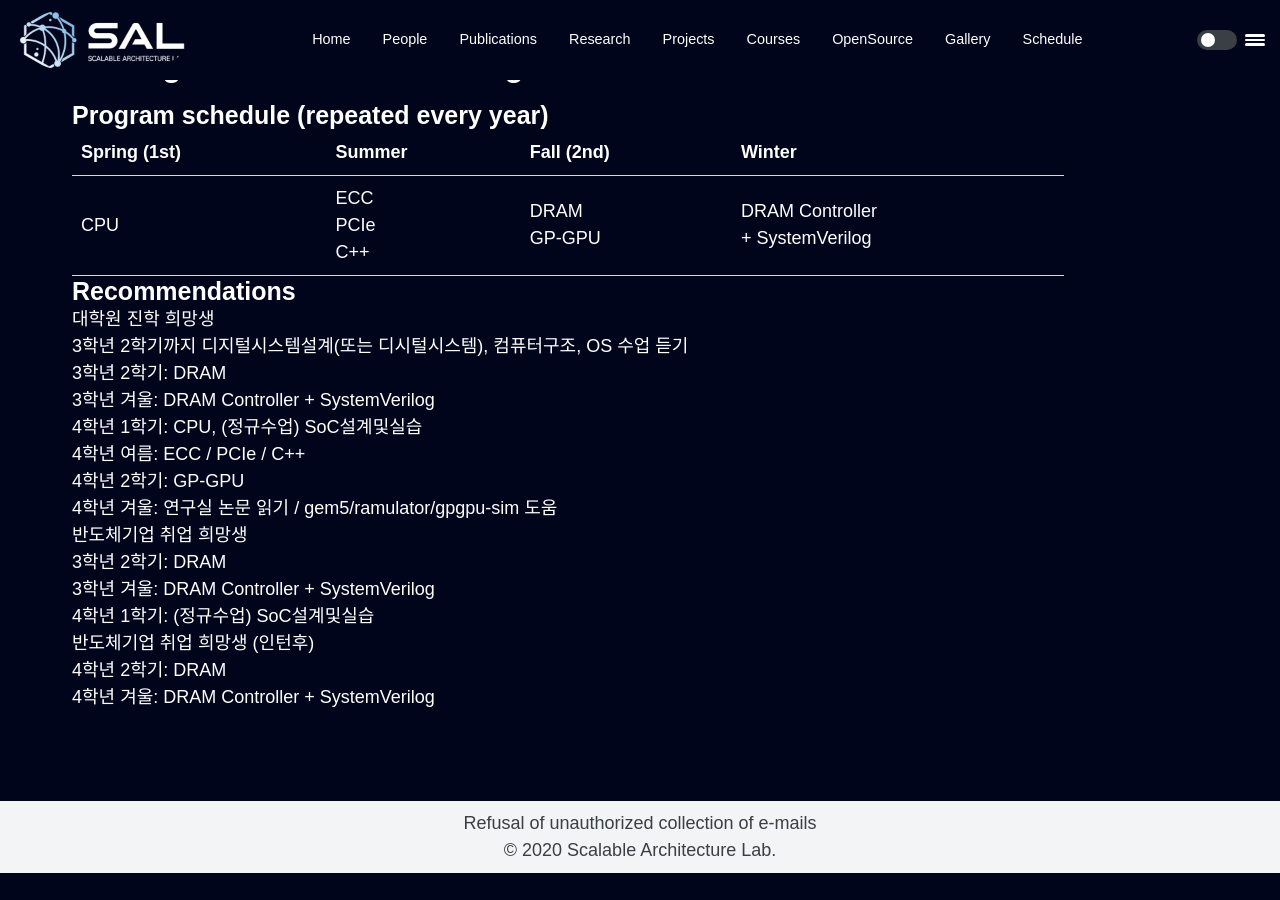
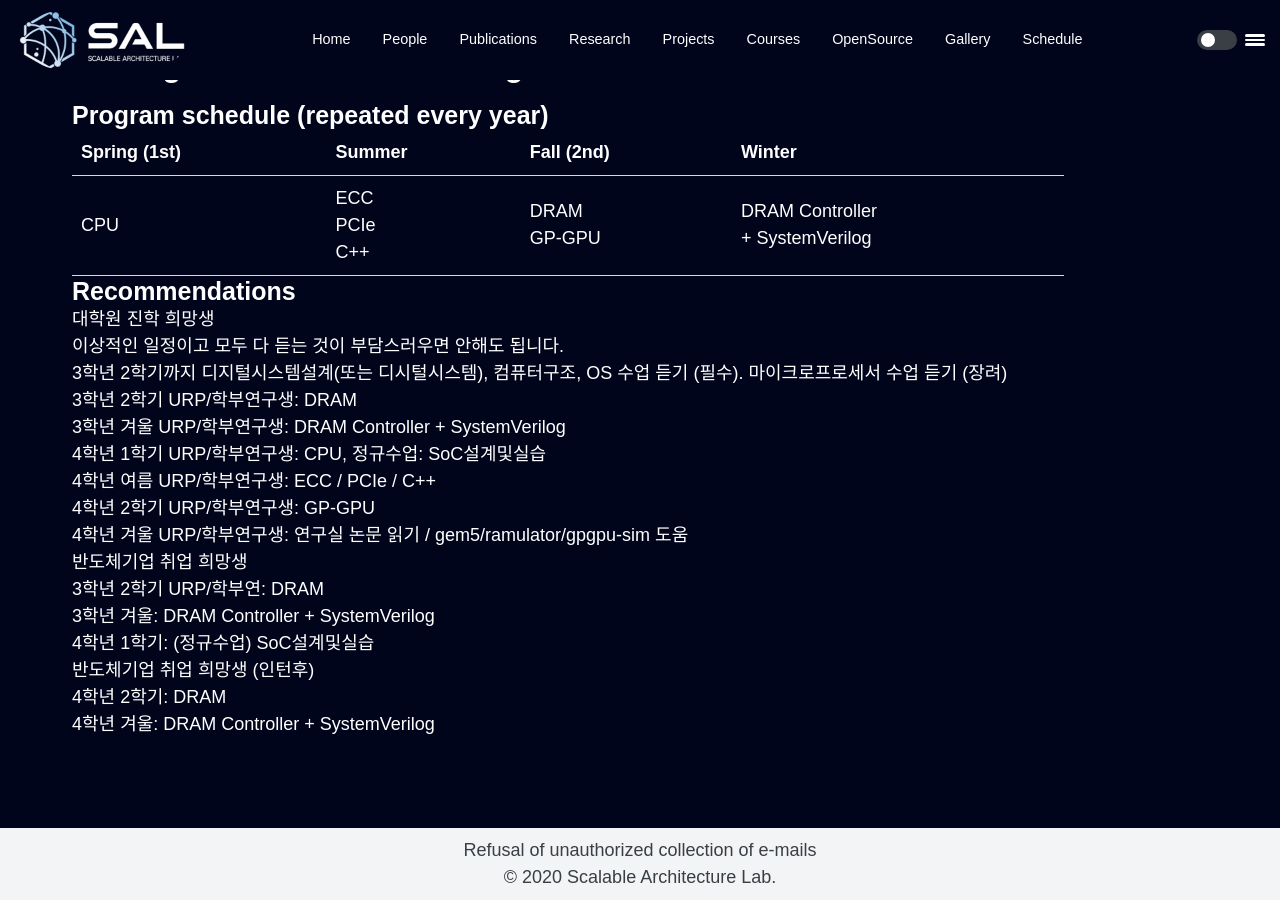
Before and after one commit to scalable-arch/scalable-arch.github.io, a Jekyll site: the page built from courses.md, in a window 1280 px wide and 900 px high, scrolled down 872 px. Built offline with Jekyll 4.4.1, drawn with Linux system fonts in a browser that asks for light colours; before the commit the page ends 1745 px from its top, so only the background shows below that.

Commit message:
Update courses.md

```diff
--- a/courses.md
+++ b/courses.md
@@ -29,20 +29,29 @@ S: Spring, F: Fall
 
 ### Recommendations
 
-- 대학원 진학 희망생
-  - 3학년 2학기까지 디지털시스템설계(또는 디시털시스템), 컴퓨터구조, OS 수업 듣기
-  - 3학년 2학기: DRAM
-  - 3학년 겨울: DRAM Controller + SystemVerilog
-  - 4학년 1학기: CPU, (정규수업) SoC설계및실습
-  - 4학년 여름: ECC / PCIe / C++
-  - 4학년 2학기: GP-GPU
-  - 4학년 겨울: 연구실 논문 읽기 / gem5/ramulator/gpgpu-sim 도움
+<ul>
+<li> 대학원 진학 희망생 </li>
+  이상적인 일정이고 모두 다 듣는 것이 부담스러우면 안해도 됩니다.
+  <ul>
+    <li> 3학년 2학기까지 디지털시스템설계(또는 디시털시스템), 컴퓨터구조, OS 수업 듣기 (필수). 마이크로프로세서 수업 듣기 (장려) </li>
+    <li> 3학년 2학기 URP/학부연구생: DRAM </li>
+    <li> 3학년 겨울 URP/학부연구생: DRAM Controller + SystemVerilog </li>
+    <li> 4학년 1학기 URP/학부연구생: CPU, 정규수업: SoC설계및실습 </li>
+    <li> 4학년 여름 URP/학부연구생: ECC / PCIe / C++ </li>
+    <li> 4학년 2학기 URP/학부연구생: GP-GPU </li>
+    <li> 4학년 겨울 URP/학부연구생: 연구실 논문 읽기 / gem5/ramulator/gpgpu-sim 도움 </li>
+  </ul>
 
-- 반도체기업 취업 희망생
-  - 3학년 2학기: DRAM
-  - 3학년 겨울: DRAM Controller + SystemVerilog
-  - 4학년 1학기: (정규수업) SoC설계및실습
+<li> 반도체기업 취업 희망생 </li>
+  <ul>
+    <li> 3학년 2학기 URP/학부연: DRAM </li>
+    <li> 3학년 겨울: DRAM Controller + SystemVerilog </li>
+    <li> 4학년 1학기: (정규수업) SoC설계및실습 </li>
+  </ul>
 
-- 반도체기업 취업 희망생 (인턴후)
-  - 4학년 2학기: DRAM
-  - 4학년 겨울: DRAM Controller + SystemVerilog
+<li> 반도체기업 취업 희망생 (인턴후) </li>
+  <ul>
+    <li> 4학년 2학기: DRAM </li>
+    <li> 4학년 겨울: DRAM Controller + SystemVerilog </li>
+  </ul>
+</ul>
```
